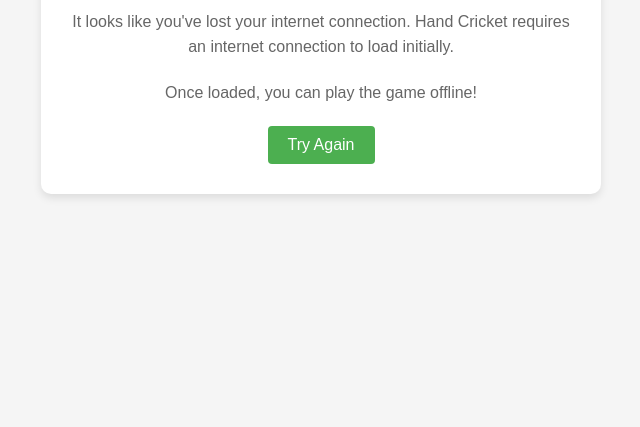
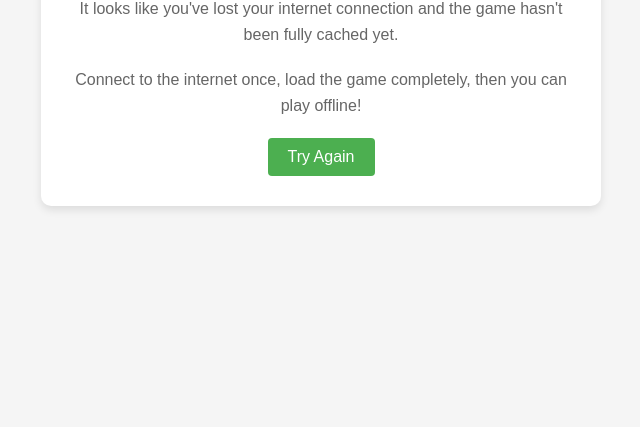
Before and after one commit to sumonelse/HandCricket, a plain HTML site: page offline.html in a window 1280 px wide. Shown: the part 413-840 px from the top of the page, without its empty margins (319-959 px from the left). Drawn offline with Linux system fonts and the light colour scheme.

Commit message:
Update start URL in manifest and improve offline page messaging; enhance service worker fetch handling

```diff
--- a/offline.html
+++ b/offline.html
@@ -79,9 +79,8 @@
     <div class="offline-container">
         <div class="cricket-ball"></div>
         <h1>You're Offline</h1>
-        <p>It looks like you've lost your internet connection. Hand Cricket requires an internet connection to load
-            initially.</p>
-        <p>Once loaded, you can play the game offline!</p>
+        <p>It looks like you've lost your internet connection and the game hasn't been fully cached yet.</p>
+        <p>Connect to the internet once, load the game completely, then you can play offline!</p>
         <button class="retry-button" onclick="window.location.reload()">Try Again</button>
     </div>
 </body>
```
Also changed, not shown: service-worker.js (+5 -2 lines), manifest.json.
